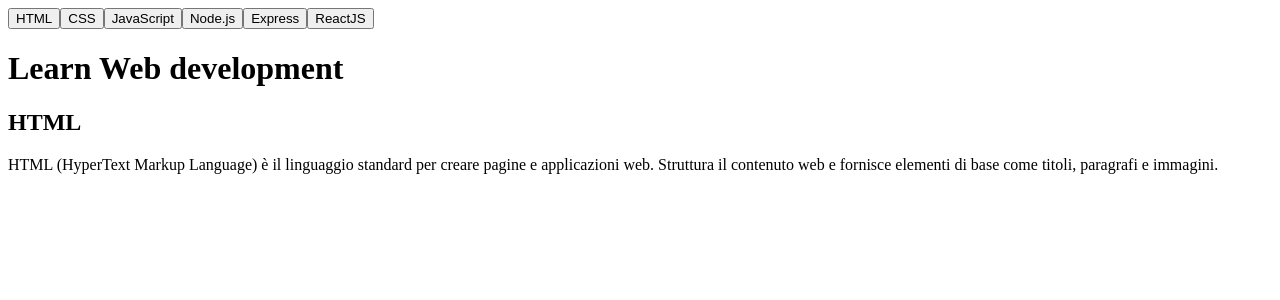
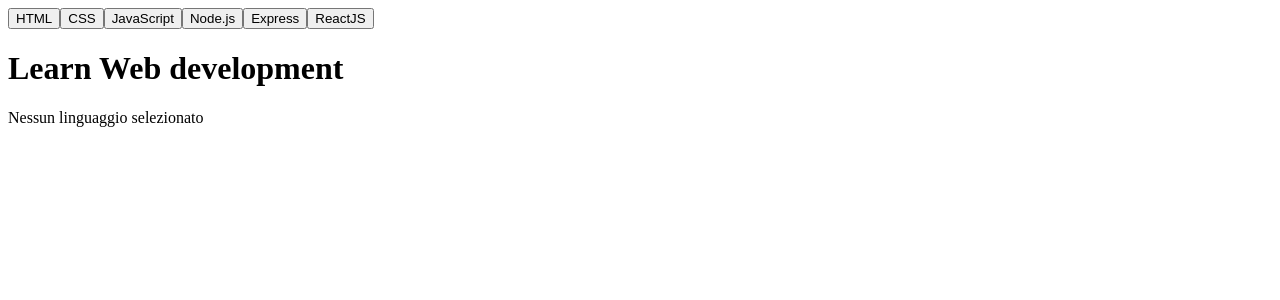
Before and after one commit to dannyarena/react-use-state, a React (Vite) app: page / in a window 1280 px wide. Shown: the top 300 px of the page. Built offline with nearby package versions, Linux system fonts and the light colour scheme.

Commit message:
add dinamic card chancing for every button

```diff
--- a/src/App.jsx
+++ b/src/App.jsx
@@ -21,8 +21,16 @@
     <div className="container">
       <h1>Learn Web development</h1>
       <div className='languages-card'>
-        <h2>{languages[0].title}</h2>
-        <p>{languages[0].description}</p>
+
+        {/* operatore ternario */}
+        {selectedLanguage ? (
+        <>
+        <h2>{selectedLanguage.title}</h2>
+        <p>{selectedLanguage.description}</p>
+        </>
+        ) : (
+          <p>Nessun linguaggio selezionato</p>
+        )}
       </div>
     </div>
 
```
